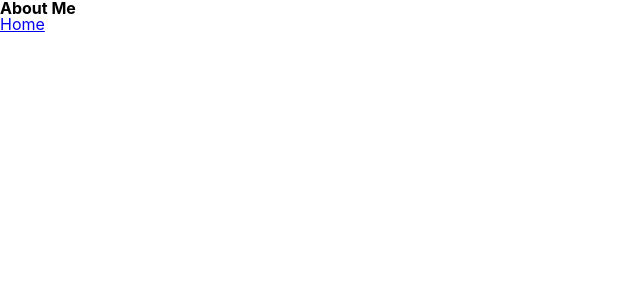
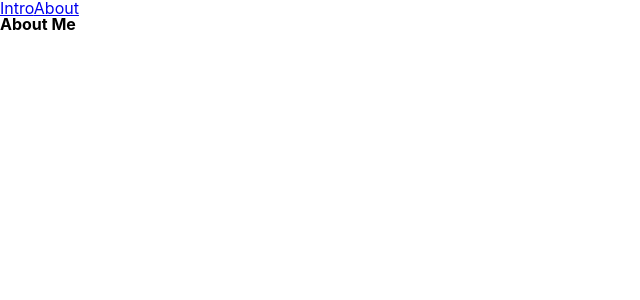
Before and after one commit to congmul/reactjs-exmaples, a React (Create React App) app: page /about in a window 1280 px wide. Shown: the top 300 px of the page, without its empty margins (0-640 px from the left). Built offline with nearby package versions, Linux system fonts and the light colour scheme.

Commit message:
Add Initial Layout

```diff
--- a/src/App.tsx
+++ b/src/App.tsx
@@ -1,14 +1,16 @@
-import React from "react";
 import { Routes, Route } from "react-router-dom";
 
+import Layout from "./components/Layout/Layout";
 import About from './pages/About/About';
 import Home from './pages/Home/Home';
 
-function App() {
+const App = ():JSX.Element => {
   return (
     <Routes>
-      <Route path="/" element={<Home />} />
-      <Route path="/about" element={<About />} />
+      <Route path="/" element={<Layout />}>
+        <Route path="/intro" element={<Home />} />
+        <Route path="/about" element={<About />} />
+      </Route>
     </Routes>
   );
 }
--- /dev/null
+++ b/src/components/Layout/Layout.tsx
@@ -0,0 +1,14 @@
+import { Outlet } from "react-router-dom";
+
+import Navbar from "../Navbar/Navbar";
+
+const Layout = ():JSX.Element => {
+    return(
+    <>
+        <Navbar />
+        <div><Outlet /></div>
+    </>
+    )
+}
+
+export default Layout;
--- /dev/null
+++ b/src/components/Navbar/Navbar.tsx
@@ -0,0 +1,11 @@
+import { Link } from "react-router-dom";
+
+const Navbar = ():JSX.Element => {
+    return(
+    <>
+        <Link to='/intro'>Intro</Link>
+        <Link to='/about'>About</Link>
+    </>)
+}
+
+export default Navbar;
--- a/src/pages/About/About.tsx
+++ b/src/pages/About/About.tsx
@@ -1,10 +1,9 @@
-import { Link } from "react-router-dom";
-
-export default function About() {
+const About = ():JSX.Element => {
     return(
         <div>
             <h1>About Me</h1>
-            <Link to='/'>Home</Link>
         </div>
         )
 }
+
+export default About
--- a/src/pages/Home/Home.tsx
+++ b/src/pages/Home/Home.tsx
@@ -1,10 +1,9 @@
-import { Link } from "react-router-dom";
-
-export default function Home() {
+const Home = ():JSX.Element => {
     return(
         <div>
             <h1>Home</h1>
-            <Link to='/about'>About</Link>
         </div>
         )
 }
+
+export default Home;
```
